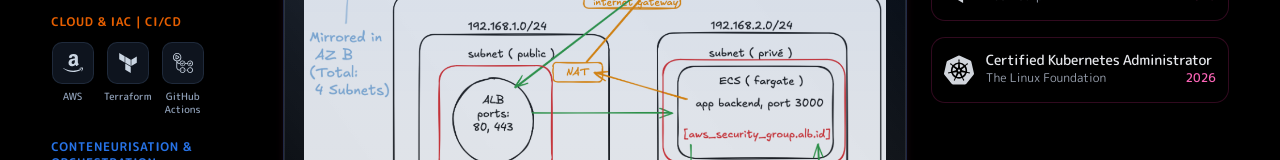
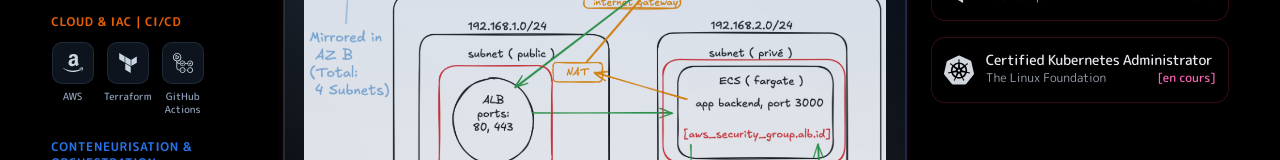
Before and after one commit to Pir4a/Portfolio-NextJS, a Next.js app: page / in a window 1280 px wide. Shown: the part 307-467 px from the top of the page. Built offline with nearby package versions, Linux system fonts and the light colour scheme.

Commit message:
chore(home): certifs updates

```diff
--- a/components/organisms/CertificationsList.tsx
+++ b/components/organisms/CertificationsList.tsx
@@ -101,7 +101,9 @@
                                     {cert.issuer}
                                 </span>
                                 <span className="font-medium text-pink-500 dark:text-pink-400">
-                                    {cert.year}
+                                    {cert.status === "in-progress"
+                                        ? (language === "fr" ? "[en cours]" : "[in progress]")
+                                        : cert.year}
                                 </span>
                             </div>
                         </div>
```
